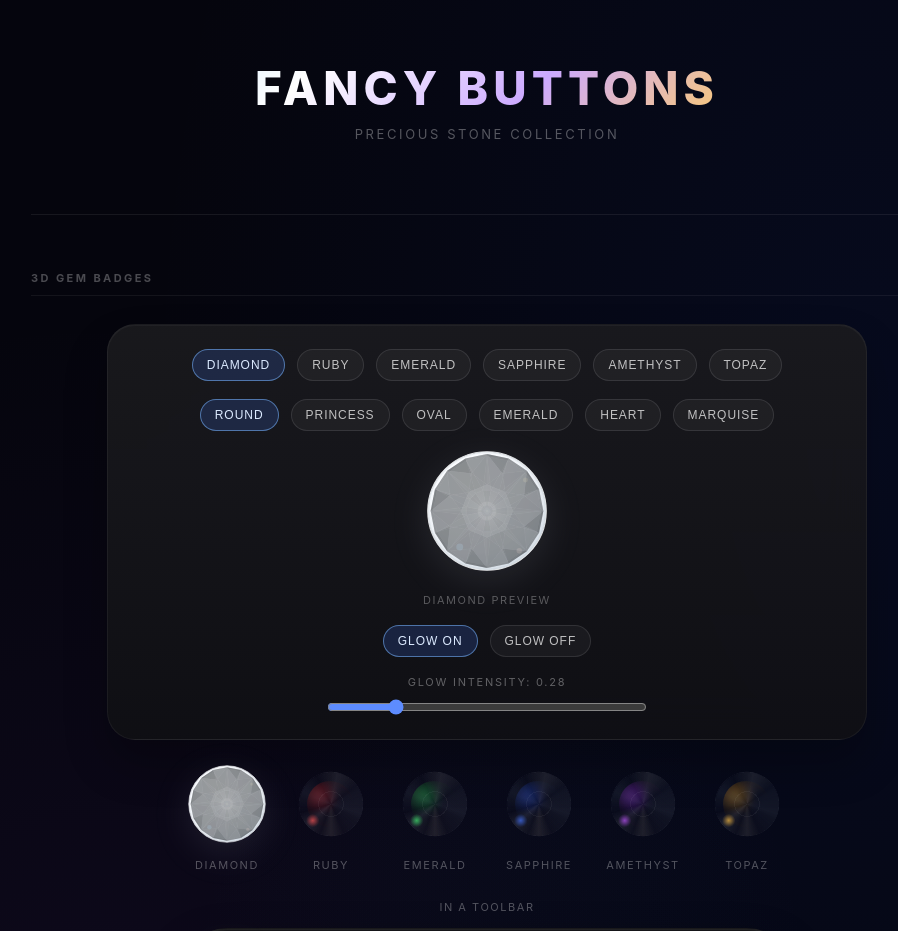
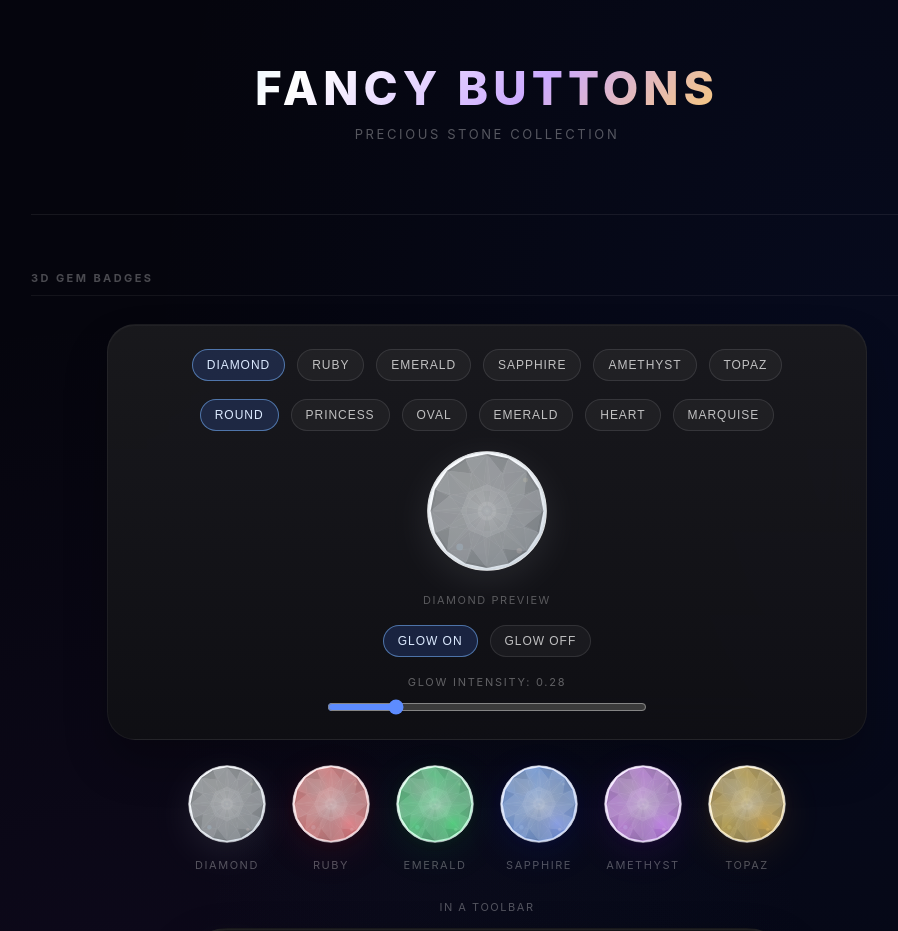
Before and after one commit to romeroej2/gem-badges, a Next.js app in the folder showcase/: page / in a window 1280 px wide. Shown: the top 931 px of the page, without its empty margins (153-1051 px from the left). Built offline with nearby package versions, Linux system fonts and the light colour scheme.

Commit message:
Generalize realistic round gem badge rendering

```diff
--- a/showcase/components/GemBadge.tsx
+++ b/showcase/components/GemBadge.tsx
@@ -1429,7 +1429,7 @@ function pointsToString(points: ReadonlyArray<readonly [number, number]>) {
   return points.map(([x, y]) => `${x.toFixed(2)},${y.toFixed(2)}`).join(' ')
 }
 
-function RoundDiamondFacetRender() {
+function RoundGemFacetRender() {
   const facets = useMemo(() => {
     const geometry = buildRoundBrilliantCut()
     const position = geometry.getAttribute('position')
@@ -1597,14 +1597,29 @@ function RoundDiamondFacetRender() {
   )
 }
 
-function RealisticRoundDiamondOrb({
+function RealisticRoundGemOrb({
   glowAmount,
   hovered,
+  cfg,
+  stone,
 }: {
   glowAmount: number
   hovered: boolean
+  cfg: StoneConfig
+  stone: GemBadgeStone
 }) {
   const haloStrength = 0.08 + glowAmount * (hovered ? 0.10 : 0.06)
+  const tintOpacity = stone === 'diamond' ? 0 : 0.94
+  const tintBackground = [
+    `radial-gradient(circle at 28% 24%, ${rgba(cfg.keyLight, 0.28)} 0%, ${rgba(cfg.keyLight, 0.18)} 10%, ${rgba(cfg.gemColor, 0.12)} 24%, transparent 40%)`,
+    `radial-gradient(circle at 74% 76%, ${rgba(cfg.glowColor, 0.52)} 0%, ${rgba(cfg.glowColor, 0.20)} 12%, transparent 30%)`,
+    `radial-gradient(circle at 24% 78%, ${rgba(cfg.fillLight, 0.20)} 0%, ${rgba(cfg.fillLight, 0.08)} 12%, transparent 28%)`,
+    `radial-gradient(circle at 50% 52%, ${rgba(cfg.gemColor, 0.28)} 0%, ${rgba(cfg.gemColor, 0.40)} 56%, ${rgba(cfg.coreColor, 0.86)} 100%)`,
+  ].join(', ')
+  const tintSheen = [
+    `conic-gradient(from 210deg, transparent 0deg, ${rgba(cfg.rimLight, 0.18)} 34deg, transparent 78deg, ${rgba(cfg.fillLight, 0.14)} 138deg, transparent 208deg, ${rgba(cfg.keyLight, 0.18)} 282deg, transparent 334deg, ${rgba(cfg.rimLight, 0.12)} 360deg)`,
+    `radial-gradient(circle at 48% 42%, ${rgba(cfg.keyLight, 0.18)} 0%, transparent 42%)`,
+  ].join(', ')
 
   return (
     <div
@@ -1612,11 +1627,50 @@ function RealisticRoundDiamondOrb({
         position: 'relative',
         width: '100%',
         height: '100%',
+        isolation: 'isolate',
         overflow: 'visible',
-        filter: `drop-shadow(0 10px 18px rgba(210, 220, 232, ${haloStrength.toFixed(2)}))`,
+        filter: `drop-shadow(0 10px 18px ${rgba(stone === 'diamond' ? '#d2dce8' : cfg.glowColor, haloStrength)})`,
       }}
     >
-      <RoundDiamondFacetRender />
+      <RoundGemFacetRender />
+
+      {stone !== 'diamond' && (
+        <>
+          <div
+            style={{
+              position: 'absolute',
+              inset: '2.2%',
+              borderRadius: '50%',
+              background: tintBackground,
+              mixBlendMode: 'color',
+              opacity: tintOpacity,
+              pointerEvents: 'none',
+            }}
+          />
+          <div
+            style={{
+              position: 'absolute',
+              inset: '2.2%',
+              borderRadius: '50%',
+              background: tintSheen,
+              mixBlendMode: 'screen',
+              opacity: 0.62,
+              pointerEvents: 'none',
+            }}
+          />
+          <div
+            style={{
+              position: 'absolute',
+              inset: '4%',
+              borderRadius: '50%',
+              border: `1px solid ${rgba(cfg.rimLight, 0.28)}`,
+              boxShadow: `0 0 18px ${rgba(cfg.glowColor, haloStrength * 0.75)}`,
+              opacity: 0.88,
+              pointerEvents: 'none',
+            }}
+          />
+        </>
+      )}
     </div>
   )
 }
@@ -1634,7 +1688,7 @@ export function GemBadge({
 }: GemBadgeProps) {
   const [hovered, setHovered] = useState(false)
   const cfg = STONE_CONFIGS[stone] ?? STONE_CONFIGS.diamond
-  const isRealisticRoundDiamond = stone === 'diamond' && cut === 'round'
+  const isRealisticRoundGem = cut === 'round'
   const label = ariaLabel ?? (
     `${DIAMOND_CUTS[cut].label} ${stone} gem`
   )
@@ -1665,10 +1719,12 @@ export function GemBadge({
         ...style,
       }}
     >
-      {isRealisticRoundDiamond ? (
-        <RealisticRoundDiamondOrb
+      {isRealisticRoundGem ? (
+        <RealisticRoundGemOrb
           glowAmount={glowAmount}
           hovered={hovered}
+          cfg={cfg}
+          stone={stone}
         />
       ) : (
         <CutGemOrb
```
